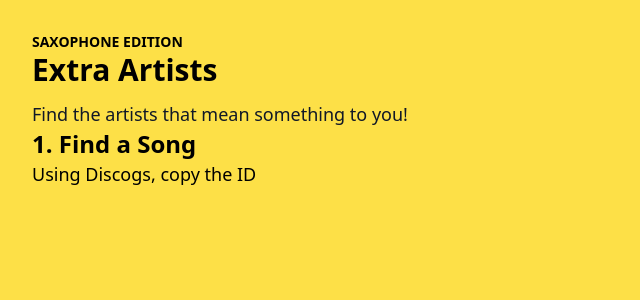
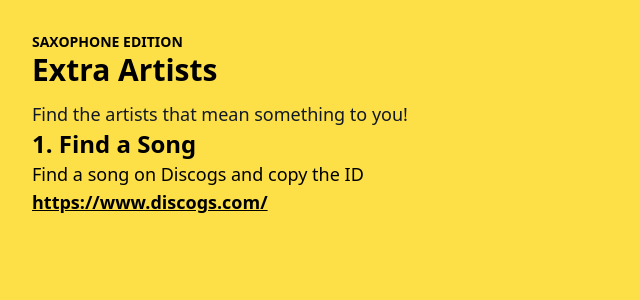
Before and after one commit to tom-ai/extra-artists2, a Next.js app: page / in a window 1280 px wide. Shown: the top 300 px of the page, without its empty margins (0-640 px from the left). Built offline with nearby package versions, Linux system fonts and the light colour scheme.

Commit message:
add link to discogs

```diff
--- a/components/Heading.jsx
+++ b/components/Heading.jsx
@@ -1,8 +1,16 @@
+import Link from 'next';
+
 const Heading = () => {
   return (
     <>
       <h2 className="text-2xl font-bold">1. Find a Song</h2>
-      <p className="text-lg">Using Discogs, copy the ID</p>
+      <p className="text-lg">Find a song on Discogs and copy the ID</p>
+      <a
+        className="text-lg font-bold underline"
+        href="https://www.discogs.com/"
+      >
+        https://www.discogs.com/
+      </a>
     </>
   );
 };
```
